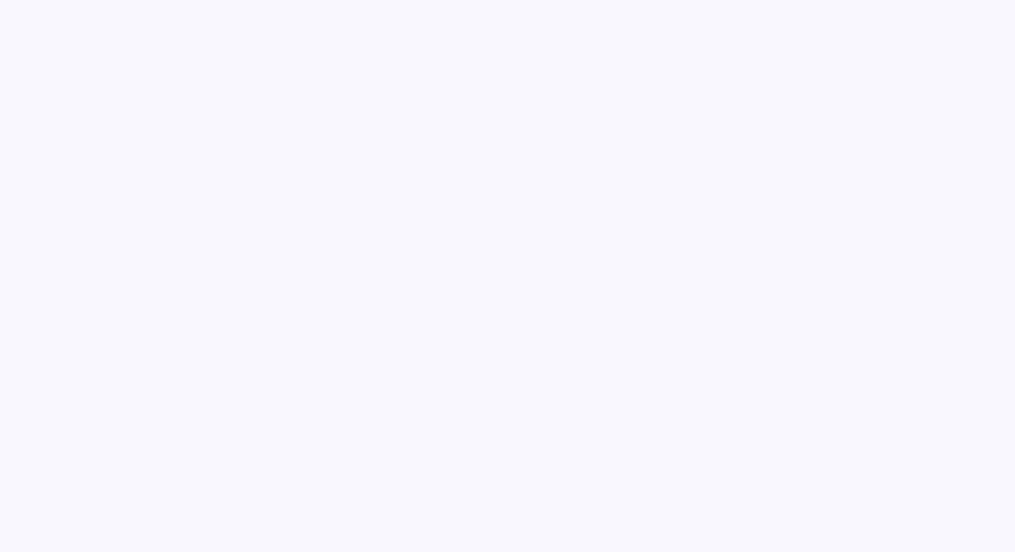
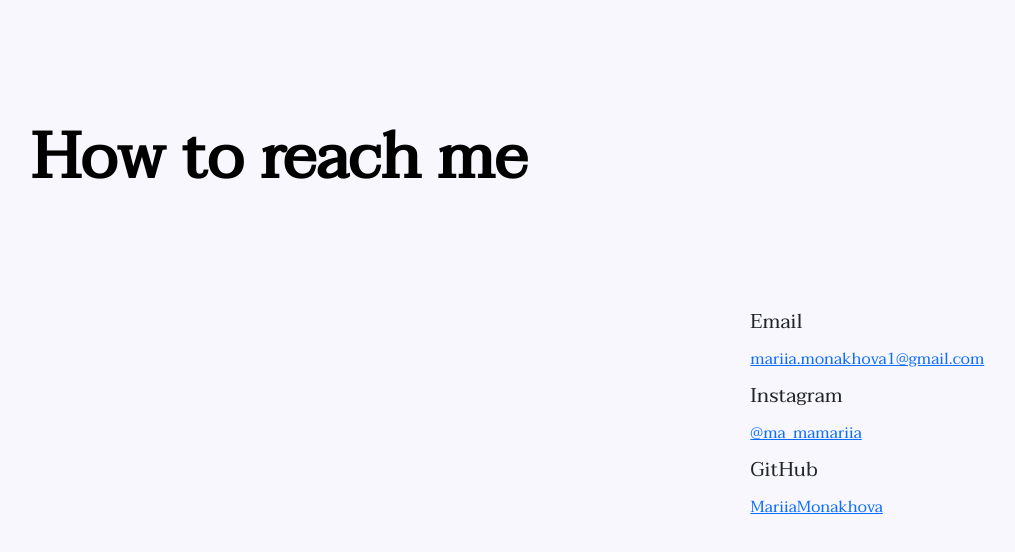
Before and after one commit to MariiaMonakhova/My-own-portfolio, a plain HTML site: page contact.html in a window 1280 px wide. Shown: the whole page, without its empty margins (119-1134 px from the left). Drawn offline with nearby package versions, Linux system fonts and the light colour scheme; a web font is replaced by a local one.

Commit message:
Created contact page content

```diff
--- a/contact.html
+++ b/contact.html
@@ -30,5 +30,28 @@
 
     <title>Contact Mariia Monakhova</title>
   </head>
-  <body></body>
+  <body>
+    <div class="content content-container">
+      <div class="content-inner">
+        <h1 class="contact-heading">How to reach me</h1>
+        <div class="row link-row">
+          <div class="col-md-8"></div>
+          <div class="col-md-4">
+            <p>Email</p>
+            <a href="maito:mariia.monakhova1@gmail.com" target="_blank"
+              >mariia.monakhova1@gmail.com</a
+            >
+            <p>Instagram</p>
+            <a href="https://www.instagram.com/ma_mamariia/" target="_blank"
+              >@ma_mamariia</a
+            >
+            <p>GitHub</p>
+            <a href="https://github.com/MariiaMonakhova" target="_blank"
+              >MariiaMonakhova</a
+            >
+          </div>
+        </div>
+      </div>
+    </div>
+  </body>
 </html>
--- a/src/styles.css
+++ b/src/styles.css
@@ -9,12 +9,7 @@ body {
   font-family: "Taviraj", serif;
   background-color: var(--main-background-color);
 }
-h1,
-h2,
-h3,
-h4,
-h5,
-h6 {
+h1 {
   color: black;
   font-family: var(--heading-font-family);
 }
@@ -97,6 +92,22 @@ img {
 .par {
   font-size: 18px;
 }
+.contact-heading {
+  font-family: "Taviraj", serif;
+  font-weight: bold;
+  font-size: 64px;
+  margin: 120px 0 0 150px;
+}
+.link-row p {
+  font-size: 20px;
+  margin: 10px 10px 10px 0;
+}
+.link-row a {
+  font-size: 16px;
+}
+.link-row {
+  margin-top: 100px;
+}
 
 @media (max-width: 900px) {
   .hero {
@@ -138,4 +149,9 @@ img {
   .project-main-text {
     font-size: 50px;
   }
+  .contact-heading {
+    margin: 100px 0 50px 0;
+    text-align: center;
+    font-size: 50px;
+  }
 }
```
Also changed, not shown: Index.html (+1 -0 lines).
